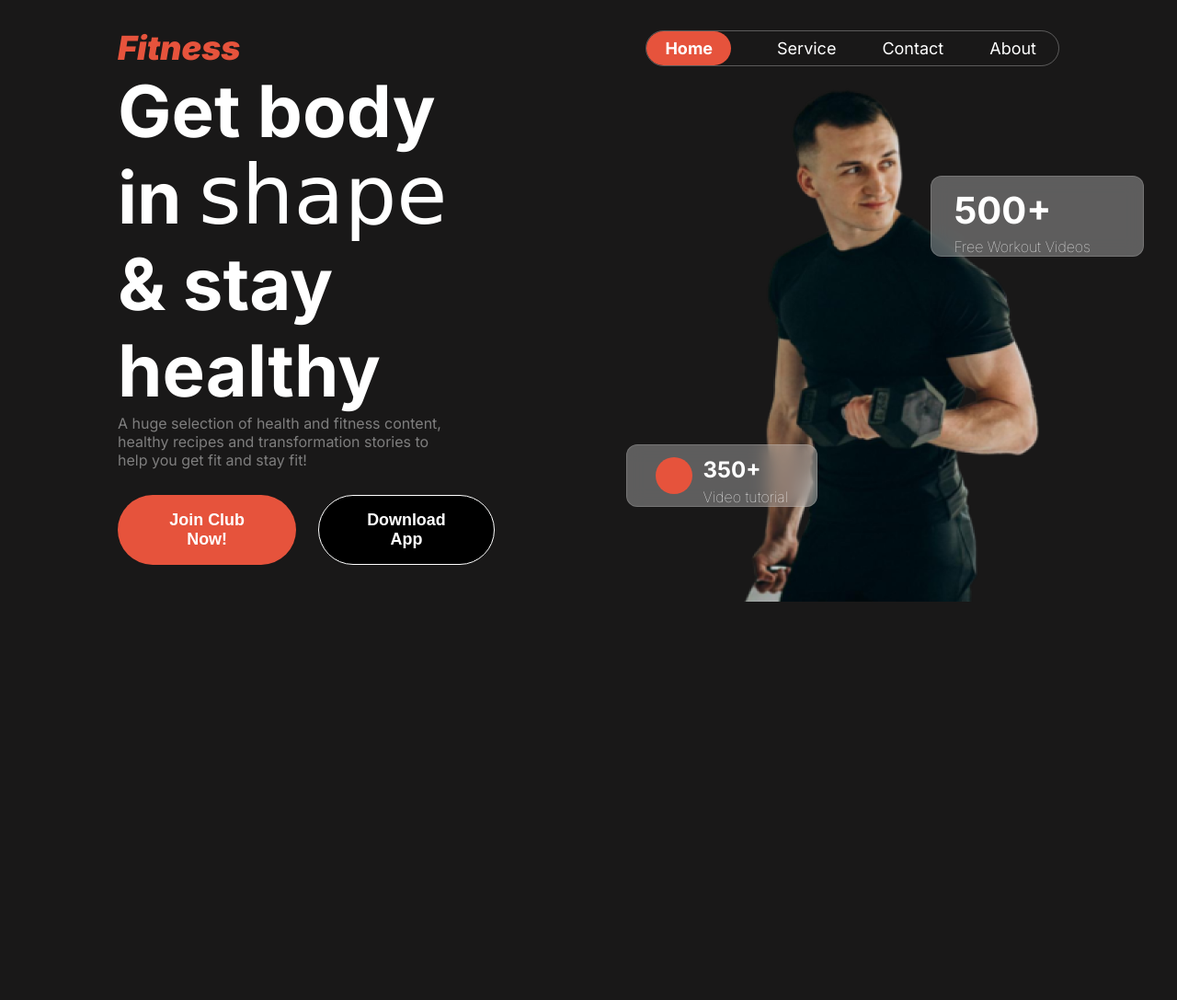
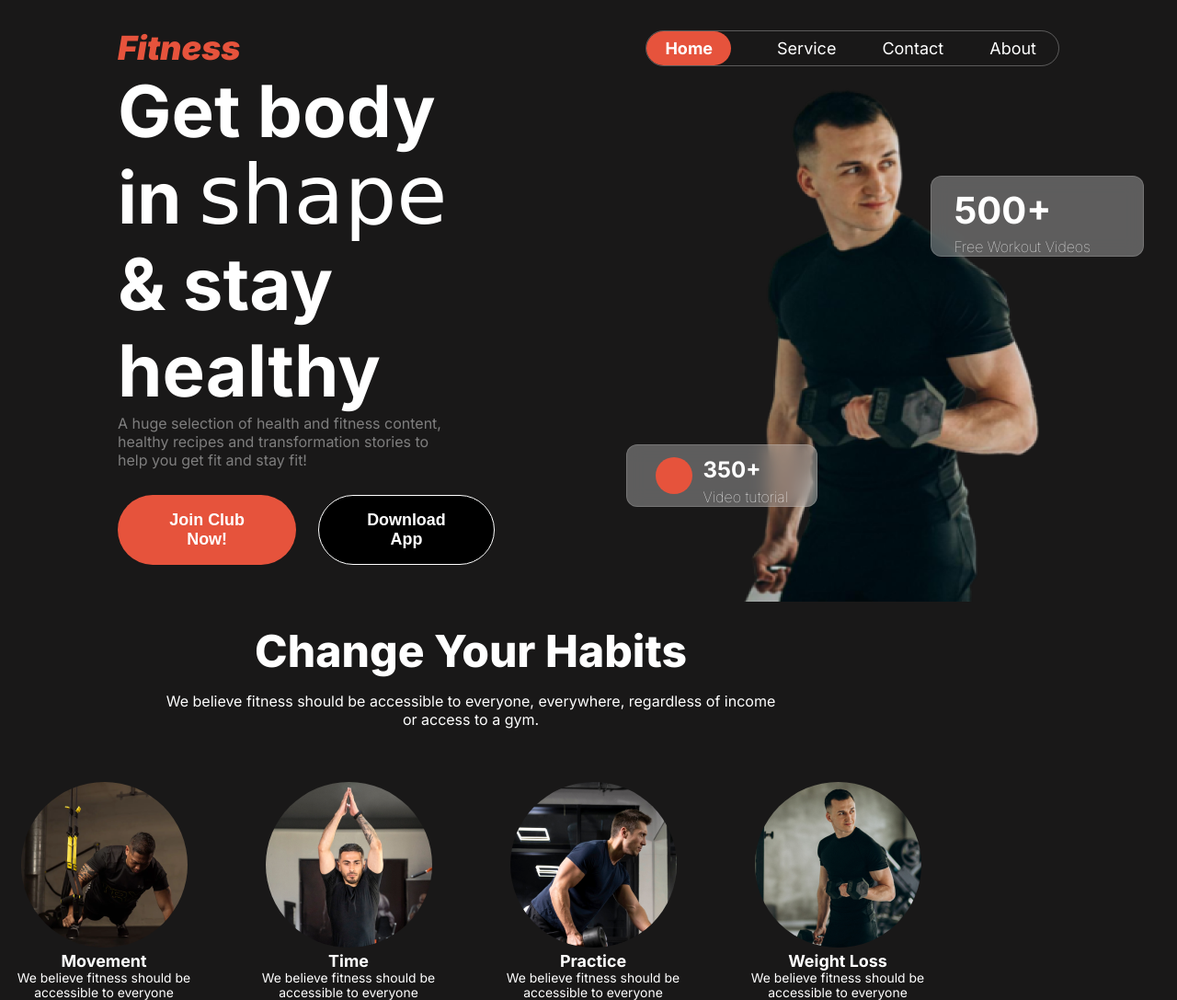
Before and after one commit to tkabir3066/fitness-cite, a plain HTML site: page index.html in a window 1280 px wide. Shown: the whole page at 92% size. Before the commit the page ends 800 px from the top, so only its background shows below. Drawn offline with Linux system fonts and the light colour scheme; a web font is replaced by a local one.

Commit message:
habit section completed

```diff
--- a/index.html
+++ b/index.html
@@ -59,5 +59,47 @@
         </div>
       </div>
     </header>
+    <!-- main part -->
+    <main>
+      <section class="habit displayflex">
+        <div class="habit-about displayflex">
+          <h3 class="habit-title section-title">Change Your Habits</h3>
+          <p class="habit-para">
+            We believe fitness should be accessible to everyone, everywhere,
+            regardless of income or access to a gym.
+          </p>
+        </div>
+        <div class="habit-blocks displayflex">
+          <div class="block">
+            <img src="images/image 3.png" alt="" />
+            <h3 class="block-title">Movement</h3>
+            <p class="block-para">
+              We believe fitness should be accessible to everyone
+            </p>
+          </div>
+          <div class="block">
+            <img src="images/image 2.png" alt="" />
+            <h3 class="block-title">Time</h3>
+            <p class="block-para">
+              We believe fitness should be accessible to everyone
+            </p>
+          </div>
+          <div class="block">
+            <img src="images/image 4.png" alt="" />
+            <h3 class="block-title">Practice</h3>
+            <p class="block-para">
+              We believe fitness should be accessible to everyone
+            </p>
+          </div>
+          <div class="block">
+            <img src="images/image 5.png" alt="" />
+            <h3 class="block-title">Weight Loss</h3>
+            <p class="block-para">
+              We believe fitness should be accessible to everyone
+            </p>
+          </div>
+        </div>
+      </section>
+    </main>
   </body>
 </html>
--- a/style.css
+++ b/style.css
@@ -194,3 +194,45 @@
   margin-top: 5px;
   font-weight: lighter;
 }
+
+/* * HABIT PART */
+.habit {
+  margin-top: 20px;
+  max-width: 80%;
+  flex-direction: column;
+  gap: 58px;
+  text-align: center;
+}
+
+.habit-about {
+  flex-direction: column;
+  gap: 15px;
+  max-width: 65%;
+  margin: 0 auto;
+}
+
+.habit-title {
+  margin: 0;
+}
+
+.habit-blocks {
+  gap: 40px;
+  justify-content: center;
+}
+
+.block {
+  max-width: 230px;
+}
+
+.block-title {
+  font-size: 1.12rem;
+  margin-bottom: 0;
+}
+
+.block-para {
+  font-size: 0.87rem;
+}
+
+.block img {
+  border-radius: 50%;
+}
```
